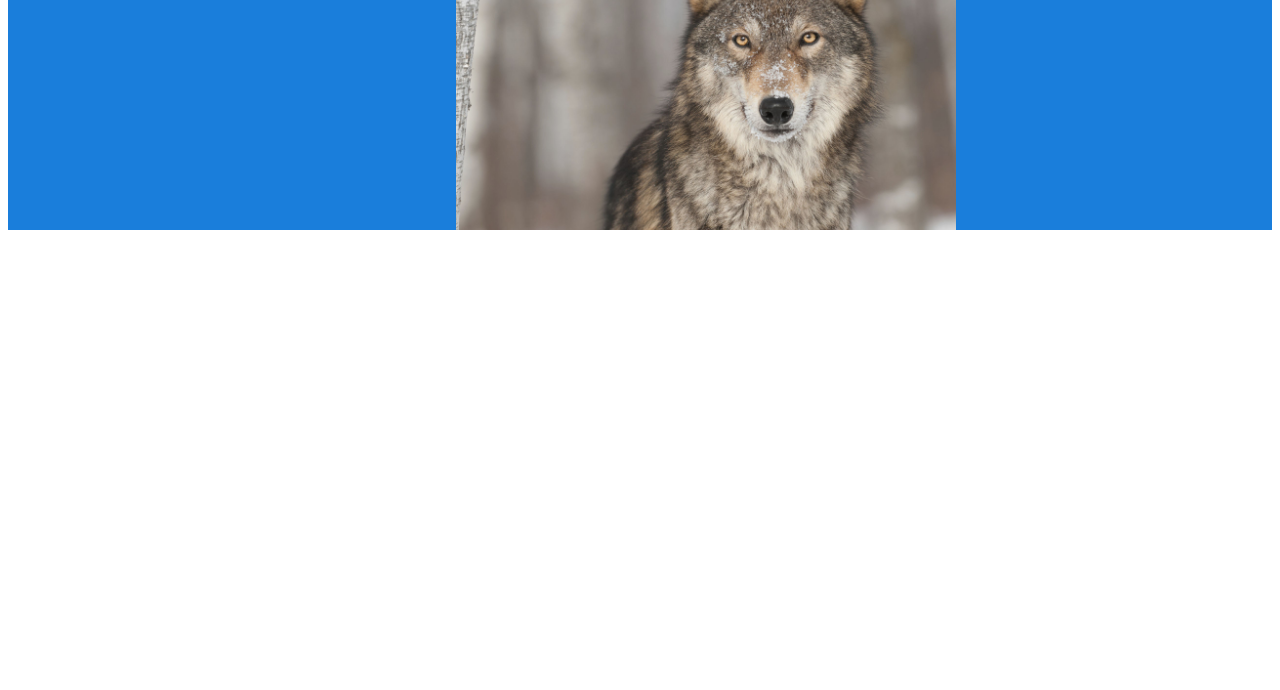
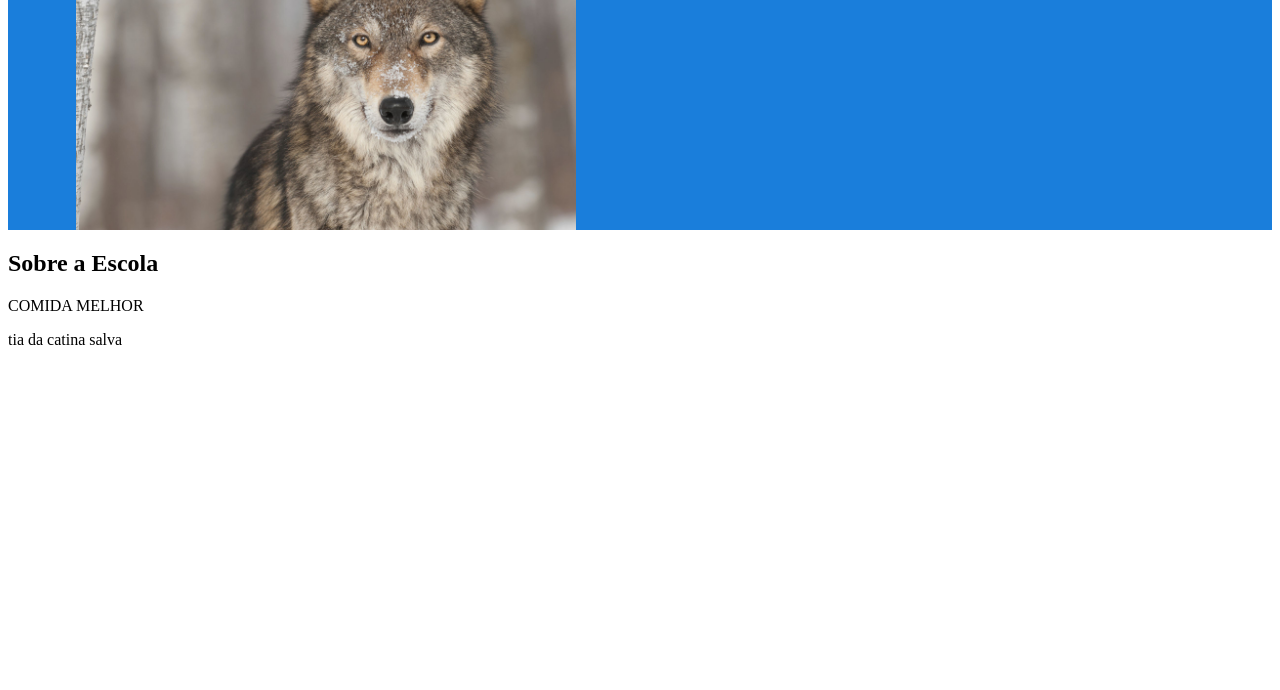
Before and after one commit to joaogbr27/SiteEscola, a plain HTML site: page index.html in a window 1280 px wide. Shown: the part 110-800 px from the top of the page. Drawn offline with Linux system fonts and the light colour scheme.

Commit message:
cabeçalho e corpo do texto

```diff
--- a/index.html
+++ b/index.html
@@ -9,14 +9,19 @@
 </head>
 <header class="cabecalho">
 
-    <h1>Vai uma imagem aqui</h1>
     <img class="lobo" src="licensed-image.jpeg" alt="lobo">
 
     <ul class="cabecalho-lista-item">
         <li class="cabecalho-lista-item">Estudante</li>
         <li class="cabecalho-lista-item">Escola</li>
         <li class="cabecalho-lista-item">contatos</li>
-
     </ul>
 </header>
+<section class="Escola">
+    <h2 classe="escola-titulo">Sobre a Escola</h2>
+        <p class="escola-texto"> COMIDA MELHOR </p>
+        <P class="escola-texto"> tia da catina salva</P>
+</section>
+
+
 </html>
--- a/style.css
+++ b/style.css
@@ -13,5 +13,8 @@
 }
 .cabecalho-lista-item{
     display: inline-block;
+    margin: 0 16px;
+    padding: 24px;
+    font-size: 24px;
 
 }
```
